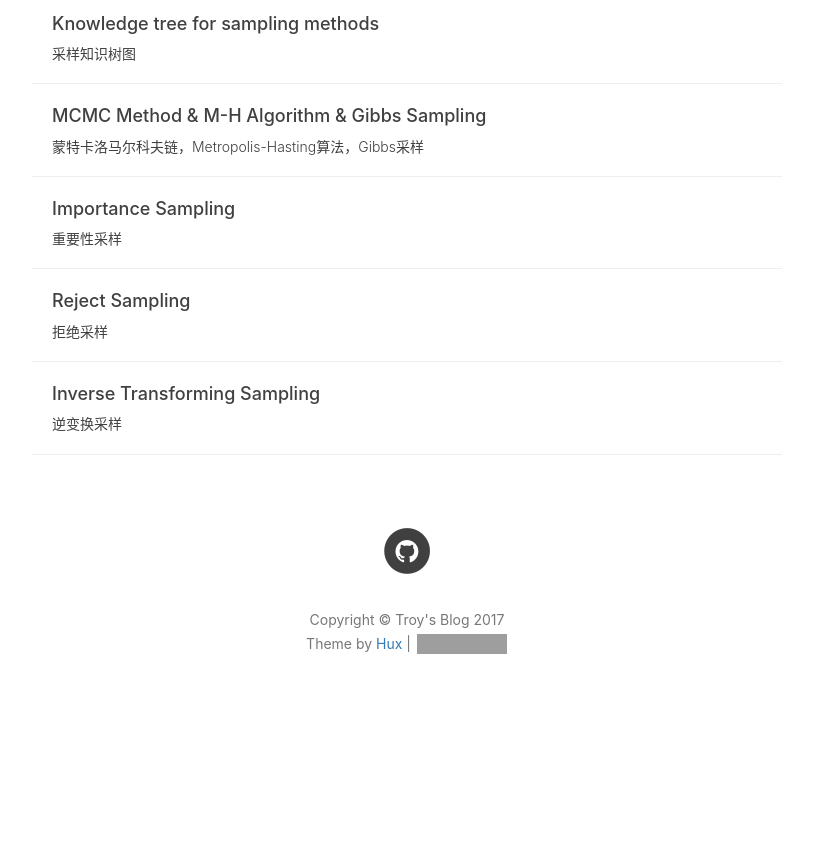
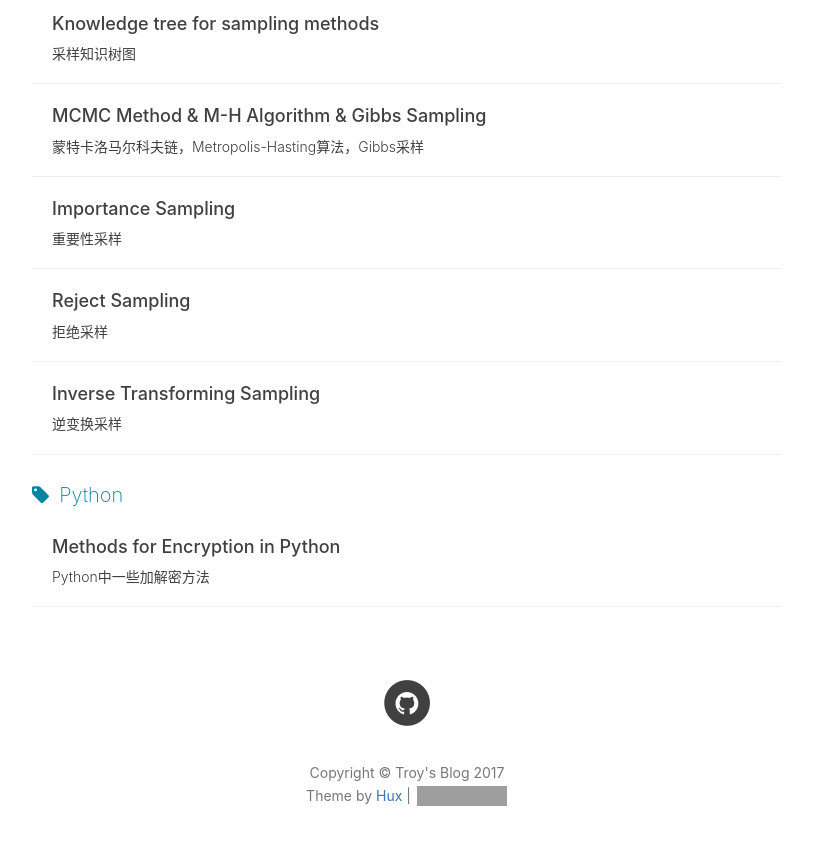
Before and after one commit to Troy-Wang/troy-wang.github.io, a Jekyll site: the page built from tags.html, in a window 1280 px wide and 900 px high, scrolled down 1608 px. Shown: the top 845 px of the window, without its empty margins (233-1046 px from the left). Built offline with Jekyll 4.4.1, drawn with Linux system fonts in a browser that asks for light colours; nearby versions of some CDN libraries; comment, search, counter and statistics services are not loaded; before the commit the page ends 2356 px from its top, so only the background shows below that; some of the changed lines change nothing that is shown; grey boxes are pictures that could not be loaded.

Commit message:
python encryption methods

````diff
--- a/_config.yml
+++ b/_config.yml
@@ -43,6 +43,7 @@ gems: [jekyll-paginate]
 markdown: kramdown
 kramdown:
 input: GFM                            # use Github Flavored Markdown !important
+use_coderay: true
 
 
 
--- /dev/null
+++ b/_posts/2017-08-18-methods-for-encryption-in-python.md
@@ -0,0 +1,103 @@
+---
+layout:     post
+title:      "Methods for Encryption in Python"
+subtitle:   "Python中一些加解密方法"
+date:       2017-08-18
+author:     "Troy Wang"
+header-img: "img/post/default-dusk.jpg"
+tags:
+    - Python
+---
+
+## 1. Base64
+
+```python
+import base64
+
+str = 'hello world'
+ret1 = base64.encodestring(str)
+ret2 = base64.decodestring(ret1)
+print ret1, ret2
+
+```
+
+## 2. AES
+
+```python
+# -*- coding: utf-8 -*-
+from Crypto.Cipher import AES
+from binascii import b2a_hex, a2b_hex
+
+
+class prpcrypt():
+    def __init__(self, key):
+        self.key = self.pad(key)
+        self.mode = AES.MODE_CBC
+
+    # length of key must be 16(AES-128), 24（AES-192), or 32(AES-256) Bytes
+    def pad(self, key):
+        if len(key) > 16:
+            return key[0:16]
+        else:
+            return key.rjust(16)
+
+    # length of the text to be encrypted must be a multiple of 16
+    def encrypt(self, text):
+        cryptor = AES.new(self.key, self.mode, self.key)
+        length = 16
+        add = length - (len(text) % length)
+        text = text + ('\0' * add)
+        self.ciphertext = cryptor.encrypt(text)
+        # result of the AES encryption may not be ascii, need to be converted to hex
+        return b2a_hex(self.ciphertext)
+
+    # after decryption，use strip() to remove the padding
+    def decrypt(self, text):
+        cryptor = AES.new(self.key, self.mode, self.key)
+        plain_text = cryptor.decrypt(a2b_hex(text))
+        return plain_text.rstrip('\0')
+
+
+if __name__ == '__main__':
+    pc = prpcrypt('keyskeyskeyskey')
+    e = pc.encrypt("1234567890")
+    d = pc.decrypt(e)
+    print e, d
+    e = pc.encrypt("123456789012345678901234567890")
+    d = pc.decrypt(e)
+    print e, d
+
+```
+
+## 3. RSA
+
+```python
+# -*- coding: utf-8 -*-
+import rsa
+
+# generate new public & private key
+(publicKey, privateKey) = rsa.newkeys(1024)
+
+# write public & private key to pem file
+with open('public.pem', 'w+') as f:
+    f.write(publicKey.save_pkcs1().decode())
+
+with open('private.pem', 'w+') as f:
+    f.write(privateKey.save_pkcs1().decode())
+
+# read public & private key from pem file
+with open('public.pem', 'r') as f:
+    pubKey = rsa.PublicKey.load_pkcs1(f.read().encode())
+
+with open('private.pem', 'r') as f:
+    pvtKey = rsa.PrivateKey.load_pkcs1(f.read().encode())
+
+message = '1234567890'
+# encrypt with public key
+encryptRet = rsa.encrypt(message.encode(), pubKey)
+print encryptRet
+# decrypt with private key
+decryptRet = rsa.decrypt(encryptRet, pvtKey).decode()
+print decryptRet
+
+```
````
Also changed, not shown: img/post/default-dusk.jpg (added), img/post/default-wheel.jpg (added).
